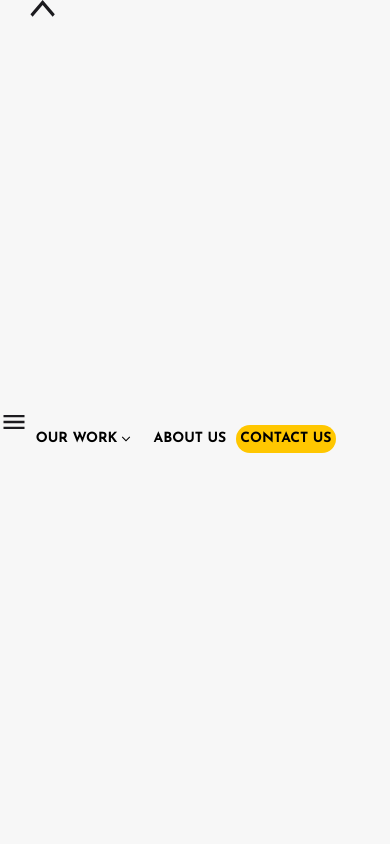
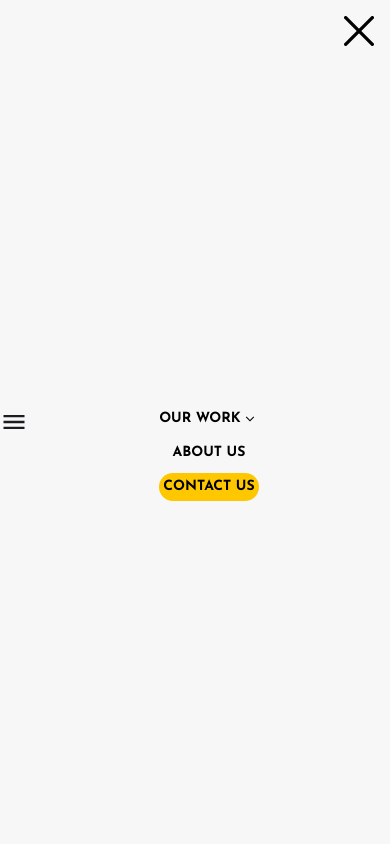
Before and after one commit to wolfy1313/powerlines-website, a Next.js app: page /about-us in a window 390 px wide. Both pictures are taken after a click on the element 310 px from the left and 33 px from the top of the page. Shown: the top 844 px of the page. Built offline with nearby package versions, Linux system fonts and the light colour scheme; a web font is replaced by a local one.

Commit message:
add X button to src/public. style mobile hamburger menu

```diff
--- a/src/components/Header.tsx
+++ b/src/components/Header.tsx
@@ -41,23 +41,27 @@ function Header() {
       </Link>
       {isMobile ? (
         // Render hamburger menu for mobile screens
-        <div className="flex items-center cursor-pointer" onClick={toggleBurger}>
-          <button onClick={toggleBurger}></button>
+        <div className="flex items-center cursor-pointer">
+          <button onClick={toggleBurger}>
             <Image
               src="/hamburger_menu.svg"
               alt="menu-icon"
               width={30}
-            height={30} />
+              height={30} /></button>
           {isMobile && isHamburgerVisible && (
-            <section className="flex flex-col justify-center h-screen w-screen ">
-              <button onClick={() => { toggleBurger; toggleDropdown }}></button>
+            <section className="flex flex-col h-screen w-screen ">
+              <div className='flex align-top justify-end p-4 cursor-pointer'>
+                <button onClick={toggleBurger}>
                   <Image
-                src="/arrowup.svg"
+                    src="/MobileXButton.svg"
                     alt="menu-icon"
                     width={30}
-                height={30} />
+                    height={30}
+                  // className='flex '
+                  /></button>
+              </div>
               <ul
-                className={`flex flex-row gap-2.5 font-bold text-sm ${josefinSans.className} my-auto md:py-[12px]`}
+                className={`flex flex-col gap-2.5 items-center font-bold text-sm ${josefinSans.className} my-auto md:py-[12px]`}
               >
                 <li className={`pt-1 px-2 relative ${isDropdownVisible ? "bg-light-yellow" : "bg-main-gray"} `}>
                   <div className="flex flex-row">
```
Also changed, not shown: public/MobileXButton.svg (added). Lines whose indentation alone changed are shown as unchanged.
